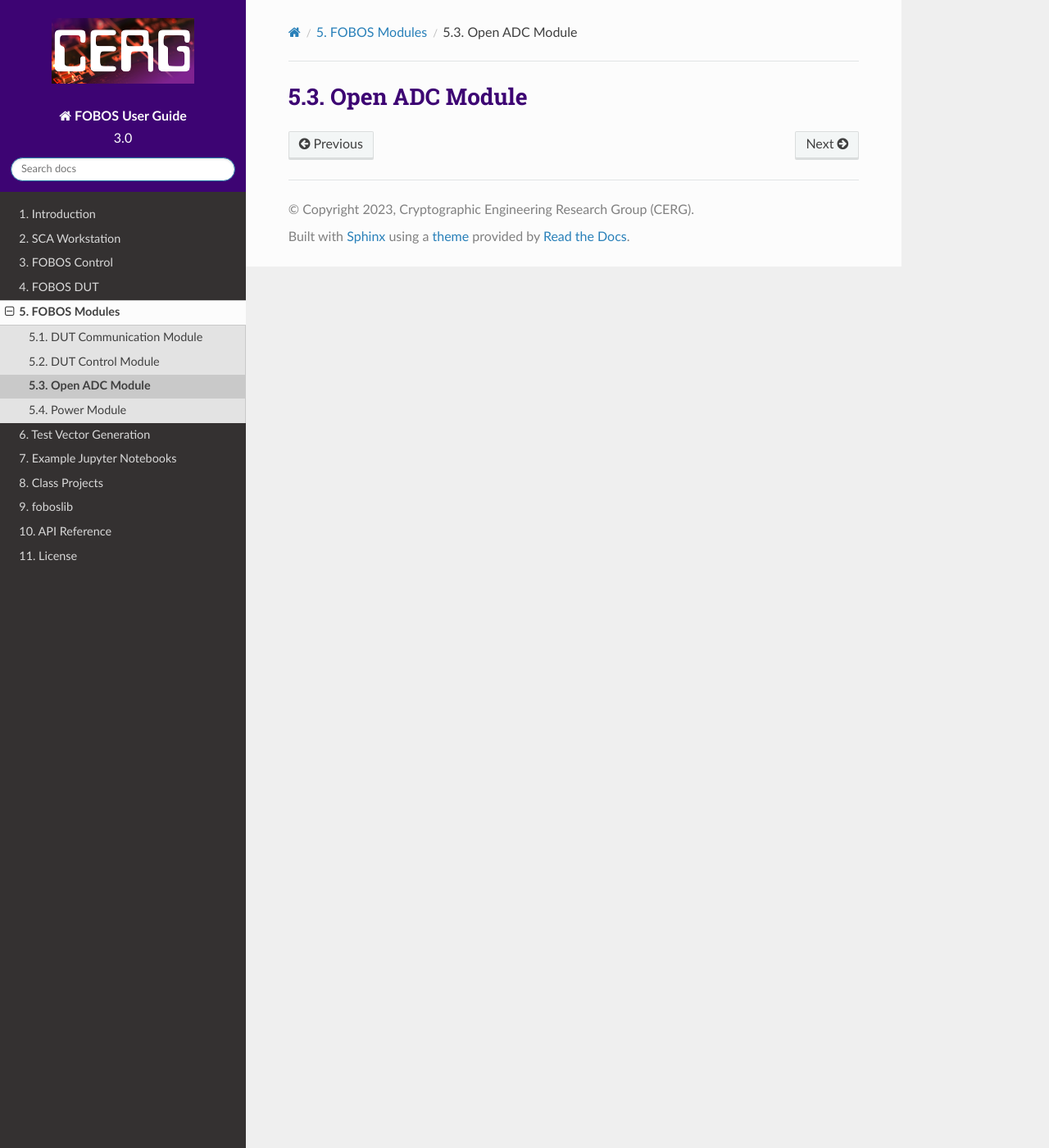
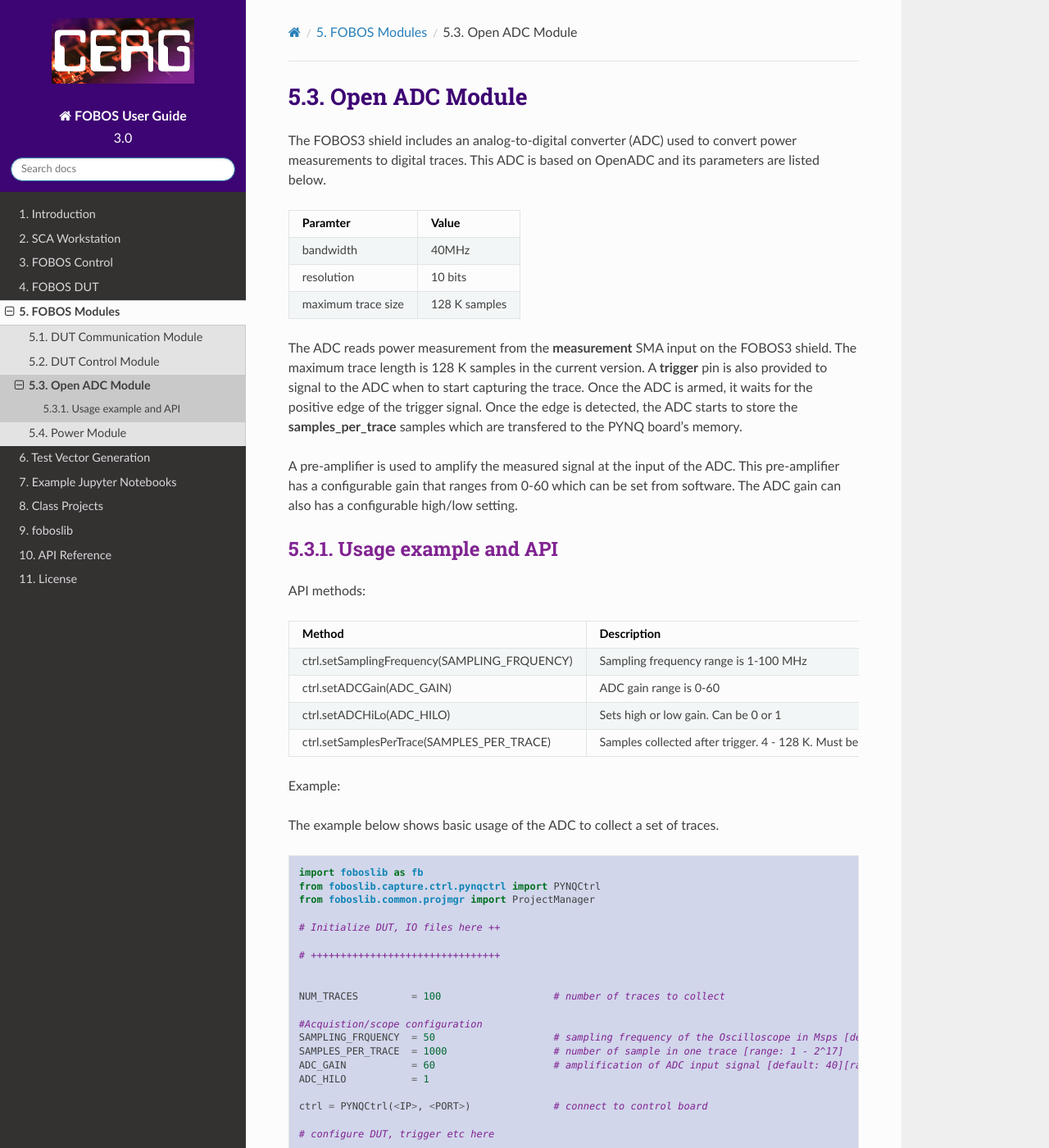
Before and after one commit to GMUCERG/fobos, a Sphinx documentation site: the page built from docs/source/modules/openadc.rst, in a window 1280 px wide and 1400 px high. Shown: the whole window at 82% size. Built offline with Sphinx 7.4.7 and the Read the Docs theme 2.0.0, drawn with Linux system fonts in a browser that asks for light colours; some of the changed text lies outside the part shown.

Commit message:
added ADC doc

```diff
--- a/docs/source/modules/openadc.rst
+++ b/docs/source/modules/openadc.rst
@@ -2,3 +2,86 @@
 
 Open ADC Module
 ***************
+
+The FOBOS3 shield includes an analog-to-digital converter (ADC) used to convert power measurements to digital traces.
+This ADC is based on OpenADC and its parameters are listed below.
+
++------------------------+---------------+
+| Paramter               | Value         |
++========================+===============+
+| bandwidth              | 40MHz         |
++------------------------+---------------+
+| resolution             | 10 bits       |
++------------------------+---------------+
+| maximum trace size     | 128 K samples |
++------------------------+---------------+
+
+
+The ADC reads power measurement from the **measurement** SMA input on the FOBOS3 shield. The maximum trace length is 128 K samples in the current version.
+A **trigger** pin is also provided to signal to the ADC when to start capturing the trace.
+Once the ADC is armed, it waits for the positive edge of the trigger signal. Once the edge is detected,
+the ADC starts to store the **samples_per_trace** samples which are transfered to the PYNQ board's memory.
+
+A pre-amplifier is used to amplify the measured signal at the input of the ADC.
+This pre-amplifier has a configurable gain that ranges from 0-60 which can be set from software.
+The ADC gain can also has a configurable high/low setting.
+
+
+Usage example and API
+---------------------
+
+API methods:
+
++------------------------------------------------+----------------------------------------------------------------------+
+| Method                                         | Description                                                          |
++================================================+======================================================================+
+| ctrl.setSamplingFrequency(SAMPLING_FRQUENCY)   | Sampling frequency range is 1-100 MHz                                |
++------------------------------------------------+----------------------------------------------------------------------+
+| ctrl.setADCGain(ADC_GAIN)                      | ADC gain range is 0-60                                               |
++------------------------------------------------+----------------------------------------------------------------------+
+| ctrl.setADCHiLo(ADC_HILO)                      | Sets high or low gain. Can be 0 or 1                                 |
++------------------------------------------------+----------------------------------------------------------------------+
+| ctrl.setSamplesPerTrace(SAMPLES_PER_TRACE)     | Samples collected after trigger. 4 - 128 K. Must be a multiple of 4  |
++------------------------+-----------------------+----------------------------------------------------------------------+
+
+
+Example:
+
+The example below shows basic usage of the ADC to collect a set of traces.
+
+.. code-block:: python
+
+    import foboslib as fb
+    from foboslib.capture.ctrl.pynqctrl import PYNQCtrl
+    from foboslib.common.projmgr import ProjectManager
+
+    # Initialize DUT, IO files here ++
+
+    # ++++++++++++++++++++++++++++++++
+
+
+    NUM_TRACES         = 100                   # number of traces to collect
+
+    #Acquistion/scope configuration
+    SAMPLING_FRQUENCY  = 50                    # sampling frequency of the Oscilloscope in Msps [default: 50][range: 1 - 100]
+    SAMPLES_PER_TRACE  = 1000                  # number of sample in one trace [range: 1 - 2^17]
+    ADC_GAIN           = 60                    # amplification of ADC input signal [default: 40][range: 0 - 60]
+    ADC_HILO           = 1
+
+    ctrl = PYNQCtrl(<IP>, <PORT>)              # connect to control board
+
+    # configure DUT, trigger etc here
+
+    # ADC settings
+    ctrl.setSamplingFrequency(SAMPLING_FRQUENCY)
+    ctrl.setADCGain(ADC_GAIN)
+    ctrl.setADCHiLo(ADC_HILO)
+    ctrl.setSamplesPerTrace(SAMPLES_PER_TRACE)
+
+    # Trace collection
+    for i in range(NUM_TRACES):
+        data = tvFile.readline()
+        status, result, trace = ctrl.processData2(data)
+        cipherFile.write(result + "\n")
+        np.save(traceFile, trace)
+    print('Data acquisition complete.')
```
